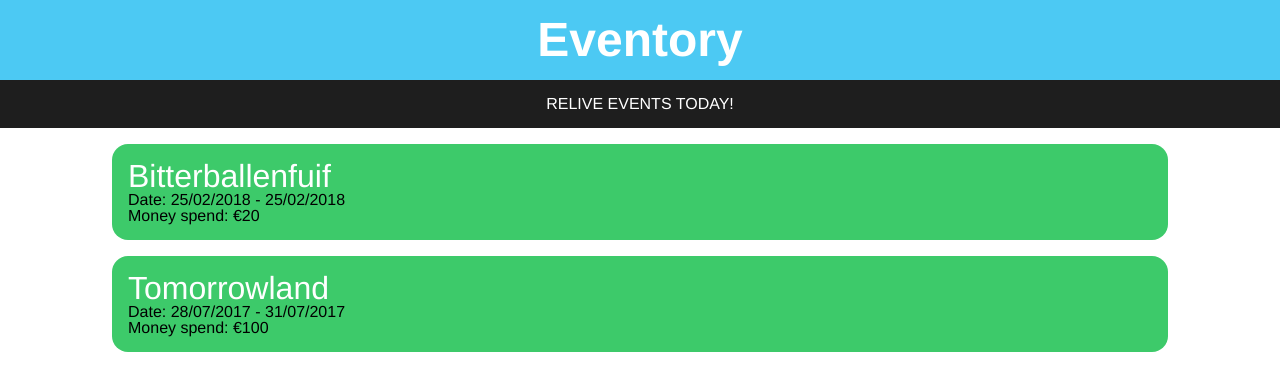
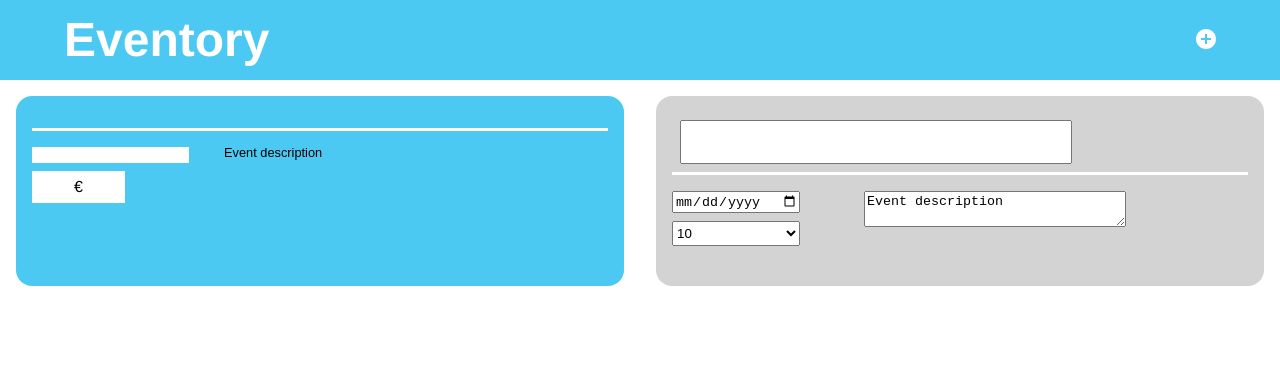
Before and after one commit to nicolasnuytten/WAD-Opdracht, a React (Create React App) app: page / in a window 1280 px wide. Shown: the top 390 px of the page. Built offline with nearby package versions, Linux system fonts and the light colour scheme.

Commit message:
Controlled Component start

```diff
--- a/src/App.css
+++ b/src/App.css
@@ -7,25 +7,33 @@
   font-family: Helvetica;
 }
 
-.qoute {
-  text-align: center;
-  background-color: #1E1E1E;
-  padding: 1rem;
-  color: white;
-  font-family: Helvetica;
-  text-transform: uppercase;
+.add-icon:hover {
+  transform: scale(1.4);
 }
 
-.navigatie {
+.container {
+  width: 90vw;
+  margin: 0 auto;
+  display: flex;
+  justify-content: space-between;
+  align-items: center;
+}
+
+.navigation {
   background-color: #4CC9F3;
   padding: 1rem;
 }
 
+.events {
+  display: flex;
+  flex-wrap: wrap;
+}
+
 .event {
-  background-color: #3DCA6A;
+  background-color: #4CC9F3;
   border-radius: 1rem;
   padding: 1rem;
-  width: 80vw;
+  width: 45vw;
   margin: 1rem auto;
 }
 
@@ -33,13 +41,95 @@
   font-size: 2rem;
   font-family: Helvetica;
   color: white;
+  font-weight: bold;
 }
 
 .event-date {
   font-family: Helvetica;
-
+  background-color: white;
+  /* border-radius: 1rem; */
+  padding: 0.5rem;
 }
 
 .event-money {
   font-family: Helvetica;
+  background-color: white;
+  /* border-radius: 1rem; */
+  padding: 0.5rem;
 }
+
+.event-info {
+  display: flex;
+  margin: 1rem 0;
+  justify-content: space-between;
+}
+
+.event-text {
+  width: 30vw;
+}
+
+.event-text-title {
+  font-size: 1.3rem;
+  font-weight: bold;
+  font-family: Arial, Helvetica, sans-serif;
+  margin-bottom: 0.2rem;
+}
+
+.event-text-text {
+  font-family: Arial, Helvetica, sans-serif;
+  font-size: 0.8rem;
+}
+
+.event-top {
+  display: flex;
+  justify-content: space-between;
+  border-bottom: solid white 0.2rem;
+  padding: 0.5rem;
+}
+
+.event-tags {
+  display: flex;
+  flex-direction: column;
+}
+
+.event-tag {
+  margin-bottom: 0.5rem;
+}
+
+.event-date {
+  width: 11vw;
+  text-align: center;
+}
+
+.event-money {
+  width: 6vw;
+  text-align: center
+}
+
+.edit-icon {
+  height: 1.4rem;
+}
+
+.edit-icon:hover {
+  transform: scale(1.2);
+}
+
+.edit-event-text-text {
+  resize: vertical;
+  width: 20vw;
+}
+
+.edit-event-name {
+  width: 30vw;
+  height: 3vw;
+  font-size: 2rem;
+}
+
+.edit-event-money {
+  width: 10vw;
+  height: 2vw;
+}
+
+.edit-event {
+  background: lightgray;
+}
--- a/src/App.js
+++ b/src/App.js
@@ -2,14 +2,39 @@ import React, { Component } from "react";
 import "./reset.css";
 import "./App.css";
 import Event from "./Event";
+import EditEvent from "./EditEvent";
 import Nav from "./Nav";
 
 class App extends Component {
+  constructor(props) {
+    super(props);
+    this.state = ({name: "Event name"});
+    this.state = ({ text: "Event description" });
+  }
+
+  handleChange = (name, text) => {
+    this.handleChangeName(name);
+    this.handleChangeText(text);
+  }
+
+  handleChangeName = (name) => {
+    console.log("name in App:", name);
+    this.setState({name: name });
+  };
+
+  handleChangeText = (text) => {
+    console.log("text in App:", text);
+    this.setState({text: text });
+  };
+
   render() {
+    const {name, text} = this.state
     return <div className="app">
         <Nav title="Eventory" />
-        <Event name="Bitterballenfuif" dateStart="25/02/2018" dateEnd="25/02/2018" money="20"/>
-        <Event name="Tomorrowland" dateStart="28/07/2017" dateEnd="31/07/2017" money="100" />
+        <div className="events">
+          <Event name={name} text={text} dateStart="28/07/2017" money="100" />
+          <EditEvent name={name} text={text} onChange={((name, text) => this.handleChange(name, text))}/>
+        </div>
       </div>;
   }
 }
--- /dev/null
+++ b/src/EditEvent.jsx
@@ -0,0 +1,55 @@
+import React from "react";
+import PropTypes from "prop-types";
+
+const EditEvent = props => {
+  const handleChangeName = e => {
+    const name = e.target.value;
+    console.log("name in Slider:", name);
+    props.onChange(name);
+  };
+
+  const handleChangeText= e => {
+    const text = e.target.value;
+    console.log("text in Slider:", text);
+    props.onChange(text);
+  };
+
+  return (
+    <div className="event edit-event">
+      <div className="event-top">
+        <input
+          type="text"
+          className="edit-event-name"
+          onChange={handleChangeName}
+          value={props.name}
+        />
+      </div>
+      <div className="event-info">
+        <div className="event-tags">
+          <input type="date" className="edit-event-date event-tag" />
+          <select className="edit-event-money event-tag">
+            <option value=">10">10</option>
+            <option value="20">20</option>
+            <option value="20">30</option>
+            <option value="20">40</option>
+            <option value="50">50</option>
+            <option value="20">60</option>
+            <option value="20">70</option>
+            <option value="20">80</option>
+            <option value="20">90</option>
+            <option value="100">100</option>
+          </select>
+        </div>
+        <div className="event-text">
+          <textarea
+            className="edit-event-text-text"
+            onChange={handleChangeText}
+            value={props.text}
+          />
+        </div>
+      </div>
+    </div>
+  );
+};
+
+export default EditEvent;
--- a/src/Event.jsx
+++ b/src/Event.jsx
@@ -1,11 +1,30 @@
 import React from "react";
+import PropTypes from "prop-types";
+// import edit from "./assets/icon/edit.png"
 
-const Event = ({ name, dateStart, dateEnd, money }) => (
-  <div className="event">
-    <p className="event-name">{name}</p>
-    <p className="event-date">Date: {dateStart} - {dateEnd} </p>
-    <p className="event-money">Money spend: €{money}</p>
-  </div>
-);
+// const handleClickEdit = e => (
+//   console.log("edit: ", e.currentTarget)
+// );
+
+const Event = props => {
+  return (
+    <div className="event">
+      <div className="event-top">
+        <p className="event-name">{props.name}</p>
+      </div>
+      <div className="event-info">
+        <div className="event-tags">
+          <p className="event-date event-tag" />
+          <p className="event-money event-tag">€</p>
+        </div>
+        <div className="event-text">
+          <p className="event-text-text">
+            {props.text}
+          </p>
+        </div>
+      </div>
+    </div>
+  );
+};
 
 export default Event;
--- a/src/Nav.jsx
+++ b/src/Nav.jsx
@@ -1,9 +1,14 @@
 import React from "react";
+import add from "./assets/icon/add.png";
 
 const Nav = ({ title }) => (
-  <div>
-    <h1 className="title navigatie">{title}</h1>
-    <p className="qoute">Relive events today!</p>
+  <div className="navigation">
+    <div className="container">
+      <h1 className="title">{title}</h1>
+      <a href="" className="add-icon">
+        <img src={add} alt="{add}" />
+      </a>
+    </div>
   </div>
 );
 
```
Also changed, not shown: src/assets/icon/add.png (added), src/assets/icon/edit.png (added).
